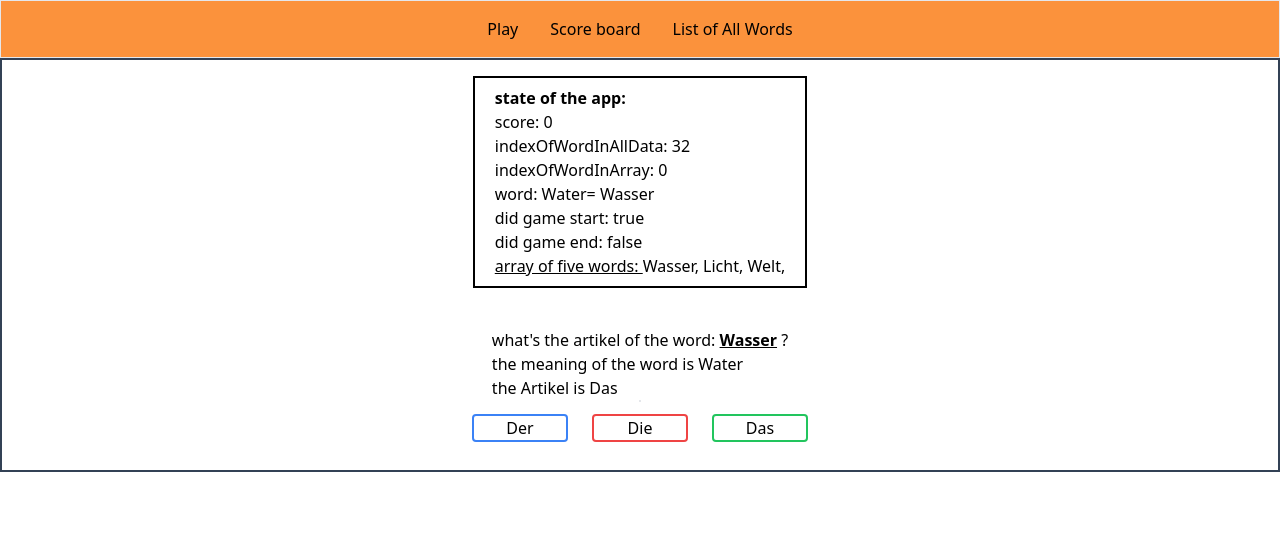
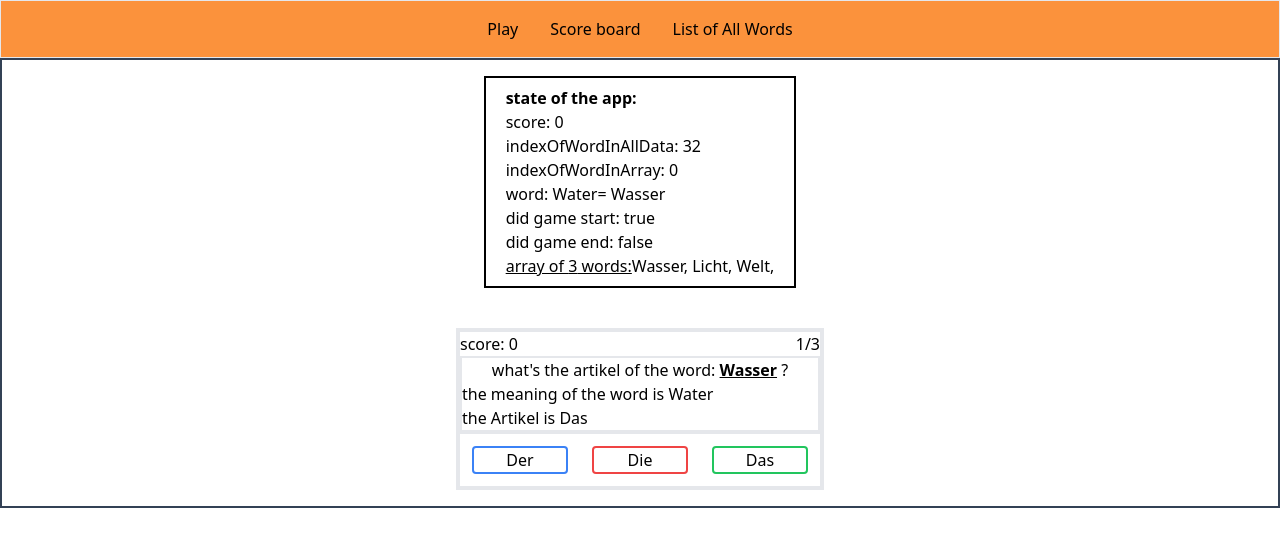
Before and after one commit to idomand/word-game, a React (Vite) app: page / in a window 1280 px wide. Both pictures are taken after a click on the input 755 px from the left and 340 px from the top of the page. Shown: the top 546 px of the page. Built offline with nearby package versions, Linux system fonts and the light colour scheme.

Commit message:
full app life sycle

```diff
--- a/src/Components/EndGameScreen.tsx
+++ b/src/Components/EndGameScreen.tsx
@@ -1,3 +1,53 @@
+import { useGameContext } from "../lib/GameContextComponent";
+
 export default function EndGameScreen() {
-  return <div>EndGameScreen</div>;
+  const { state, dispatch } = useGameContext();
+
+  return (
+    <div>
+      <h1 className="mb-3 text-center text-2xl font-bold">End Game Screen</h1>
+      <h2 className="text-1xl mb-3 text-center font-bold">
+        your score is {state.score} out of {state.arrayOfWords.length}
+      </h2>
+
+      <div className="flex">
+        <div className="mr-10 border-red-500 bg-red-200 p-5">
+          <h1 className="mb-2 font-bold underline">Right Answers</h1>
+          <div>
+            {state.arrayOfWordsRightAnswer.map((element) => {
+              return (
+                <div key={element.word}>
+                  {element.Artikel} {element.word} = {element.Meaning}
+                </div>
+              );
+            })}
+          </div>
+        </div>
+        <div className="border-green-500 bg-green-200 p-5">
+          <h1 className="mb-2 font-bold underline">Wrong Answers</h1>
+          <div>
+            {state.arrayOfWordsRightAnswer.map((element) => {
+              return (
+                <div key={element.word}>
+                  {element.Artikel} {element.word} = {element.Meaning}
+                </div>
+              );
+            })}
+          </div>
+        </div>
+      </div>
+      <div className=" mt-3 flex justify-center">
+        <button
+          className="cursor-pointer border-4 bg-orange-400 p-4 hover:bg-orange-300 hover:underline"
+          onClick={() => {
+            dispatch({
+              type: "restart-game",
+            });
+          }}
+        >
+          start a new game
+        </button>
+      </div>
+    </div>
+  );
 }
--- a/src/Components/GameBoard.tsx
+++ b/src/Components/GameBoard.tsx
@@ -4,6 +4,7 @@ import QuestionWrapper from "./QuestionWrapper";
 import { useGameContext } from "../lib/GameContextComponent";
 import StateDashboard from "./StateDashboard";
 import EndGameScreen from "./EndGameScreen";
+import GameStateWrapper from "./GameStateWrapper";
 
 export default function GameBoard() {
   const [numberOfWordsInGame, setNumberOfWordsInGame] = useState(3);
@@ -33,12 +34,12 @@ export default function GameBoard() {
     if (state.arrayOfWords.length === state.indexOfWordInArray + 1) {
       dispatch({
         type: "check-last-question",
-        payload: { isAnswerCorrect: isCorrect, score: state.score },
+        payload: { isAnswerCorrect: isCorrect },
       });
     } else {
       dispatch({
         type: "check-question",
-        payload: { isAnswerCorrect: isCorrect, score: state.score },
+        payload: { isAnswerCorrect: isCorrect },
       });
     }
   };
@@ -74,7 +75,8 @@ export default function GameBoard() {
       )}
 
       {state.isGameStated == true && state.isGameEnded == false && (
-        <>
+        <section className="border-4">
+          <GameStateWrapper />
           <QuestionWrapper
             Meaning={state.wordObject.Meaning}
             Artikel={state.wordObject.Artikel}
@@ -83,7 +85,7 @@ export default function GameBoard() {
           />
           <div className="border text-2xl font-bold"></div>
           <ButtonWrapper checkUserAnswer={checkUserAnswer} />
-        </>
+        </section>
       )}
 
       {state.isGameStated == false && state.isGameEnded && <EndGameScreen />}
--- /dev/null
+++ b/src/Components/GameStateWrapper.tsx
@@ -0,0 +1,15 @@
+import React from "react";
+import { useGameContext } from "../lib/GameContextComponent";
+
+export default function GameStateWrapper() {
+  const { state, dispatch } = useGameContext();
+
+  return (
+    <div className="flex justify-between ">
+      <div>score: {state.score}</div>
+      <div>
+        {state.indexOfWordInArray + 1}/{state.arrayOfWords.length}
+      </div>
+    </div>
+  );
+}
--- a/src/Components/QuestionWrapper.tsx
+++ b/src/Components/QuestionWrapper.tsx
@@ -5,7 +5,7 @@ export default function QuestionWrapper({
   Plural,
 }: basicWord) {
   return (
-    <div>
+    <div className="border-2">
       <h2 className="text-center">
         what's the artikel of the word:{" "}
         <span className="font-bold underline">{word}</span> ?
--- a/src/Components/StateDashboard.tsx
+++ b/src/Components/StateDashboard.tsx
@@ -21,7 +21,9 @@ export default function StateDashboard({}: Props) {
           <div>did game end: {state.isGameEnded ? "true" : "false"}</div>
         </div>
         <div>
-          <span className="underline"> array of five words: </span>
+          <span className="underline">
+            array of {state.arrayOfWords.length} words:
+          </span>
           {state.arrayOfWords.map((element) => {
             return <span key={element.word}>{element.word}, </span>;
           })}
--- a/src/global.d.ts
+++ b/src/global.d.ts
@@ -9,9 +9,11 @@ type GlobalState = {
   wordObject: basicWord;
   indexOfWordInAllData: number;
   indexOfWordInArray: number;
-  arrayOfWords: basicWord[];
   score: number;
   userName: string;
   isGameStated: boolean;
   isGameEnded: boolean;
+  arrayOfWords: basicWord[];
+  arrayOfWordsWrongAnswer: basicWord[];
+  arrayOfWordsRightAnswer: basicWord[];
 };
--- a/src/lib/GameContextComponent.tsx
+++ b/src/lib/GameContextComponent.tsx
@@ -17,6 +17,8 @@ const initialState = {
   arrayOfWords: [],
   isGameStated: false,
   isGameEnded: false,
+  arrayOfWordsWrongAnswer: [],
+  arrayOfWordsRightAnswer: [],
 };
 
 type GameContextType = {
--- a/src/lib/gameReducer.ts
+++ b/src/lib/gameReducer.ts
@@ -23,21 +23,25 @@ type CheckQuestion = {
   type: "check-question";
   payload: {
     isAnswerCorrect: boolean;
-    score: number;
   };
 };
 type CheckLastQuestion = {
   type: "check-last-question";
   payload: {
     isAnswerCorrect: boolean;
-    score: number;
   };
 };
+
+type RestartGame = {
+  type: "restart-game";
+};
+
 export type GameReducerActions =
   | UpdateScoreAction
   | GetArrayOfWord
   | CheckQuestion
-  | CheckLastQuestion;
+  | CheckLastQuestion
+  | RestartGame;
 
 export default function GameReducer(
   state: GlobalState,
@@ -57,17 +61,35 @@ export default function GameReducer(
     state.isGameStated = true;
     return { ...state, arrayOfWords };
   } else if (action.type === "check-question") {
-    let { isAnswerCorrect, score } = action.payload;
+    let { isAnswerCorrect } = action.payload;
+
     if (isAnswerCorrect) {
-      score = score + 1;
+      state.score = state.score + 1;
+      console.log("arrayOfWordsRightAnswer", state.arrayOfWordsRightAnswer);
+      state.arrayOfWordsRightAnswer.push(state.wordObject);
+    } else {
+      console.log("arrayOfWordsWrongAnswer", state.arrayOfWordsWrongAnswer);
+
+      state.arrayOfWordsWrongAnswer.push(state.wordObject);
     }
-
     const wordObject = state.arrayOfWords[state.indexOfWordInArray + 1];
     state.indexOfWordInArray = state.indexOfWordInArray + 1;
-    return { ...state, wordObject, score };
+    return { ...state, wordObject };
   } else if (action.type === "check-last-question") {
     state.isGameEnded = true;
     state.isGameStated = false;
+
+    return { ...state };
+  } else if (action.type === "restart-game") {
+    state.isGameEnded = false;
+    state.isGameStated = false;
+    state.arrayOfWords = [];
+    state.arrayOfWordsRightAnswer = [];
+    state.arrayOfWordsWrongAnswer = [];
+    (state.score = 0),
+      (state.userName = "ido"),
+      (state.indexOfWordInArray = 0),
+      (state.indexOfWordInAllData = 0);
 
     return { ...state };
   }
```
